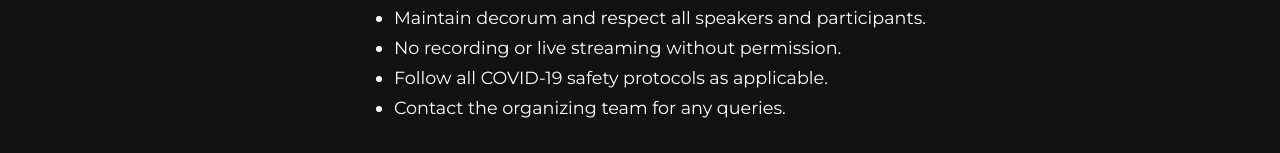
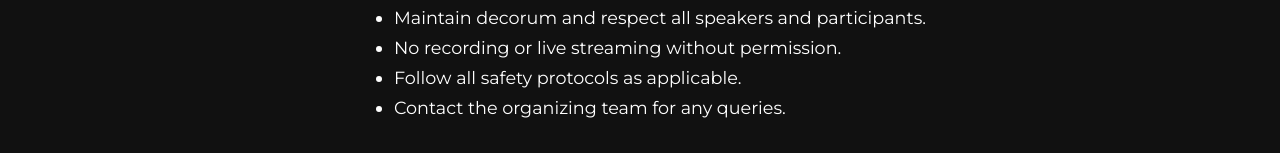
Before and after one commit to PriyanshuKholiya/TEDx-Site-Concept-, a React (Vite) app: page /rules in a window 1280 px wide. Shown: the part 300-453 px from the top of the page. Built offline with nearby package versions, Linux system fonts and the light colour scheme; the HTML template or start-up script is replaced by a standard one.

Commit message:
new commit

```diff
--- a/src/pages/Rules.jsx
+++ b/src/pages/Rules.jsx
@@ -7,7 +7,7 @@ export default function Rules() {
         <li>All attendees must register prior to the event.</li>
         <li>Maintain decorum and respect all speakers and participants.</li>
         <li>No recording or live streaming without permission.</li>
-        <li>Follow all COVID-19 safety protocols as applicable.</li>
+        <li>Follow all safety protocols as applicable.</li>
         <li>Contact the organizing team for any queries.</li>
       </ul>
     </div>
```
